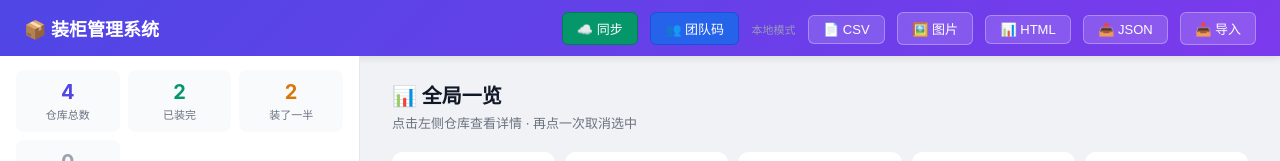
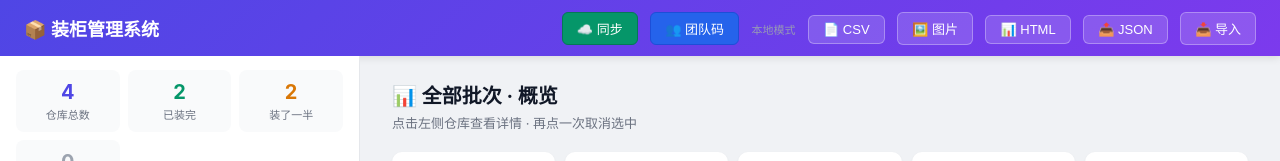
Before and after one commit to mryijia/packing-system, a plain HTML site: page index.html in a window 1280 px wide. Shown: the top 161 px of the page. Drawn offline with nearby package versions, Linux system fonts and the light colour scheme.

Commit message:
fix: 右侧概览跟随选中批次,标题显示批次名

```diff
--- a/index.html
+++ b/index.html
@@ -1053,17 +1053,23 @@ function renderMain() {
 
   if (!wh) {
     // ===== 全局一览模式 =====
-    const totalWh = state.warehouses.length;
-    const halfWh = state.warehouses.filter(w => getWarehouseStatus(w) === 'half').length;
-    const doneWh = state.warehouses.filter(w => getWarehouseStatus(w) === 'done').length;
-    const emptyWh = state.warehouses.filter(w => getWarehouseStatus(w) === 'empty').length;
-    const totalItems = state.warehouses.reduce((s, w) => s + w.items.reduce((a, i) => a + (i.qty || 0), 0), 0);
-    const typeCount = new Set(state.warehouses.flatMap(w => w.items.map(i => i.name))).size;
+    // pool 跟随选中批次（和左侧统计/筛选一致），选"全部"才看所有仓库
+    let pool = state.warehouses;
+    if (state.selectedBatch !== 'all') {
+      pool = pool.filter(w => w.batchId === state.selectedBatch);
+    }
+    const totalWh = pool.length;
+    const halfWh = pool.filter(w => getWarehouseStatus(w) === 'half').length;
+    const doneWh = pool.filter(w => getWarehouseStatus(w) === 'done').length;
+    const emptyWh = pool.filter(w => getWarehouseStatus(w) === 'empty').length;
+    const totalItems = pool.reduce((s, w) => s + w.items.reduce((a, i) => a + (i.qty || 0), 0), 0);
+    const typeCount = new Set(pool.flatMap(w => w.items.map(i => i.name))).size;
+    const batchLabel = state.selectedBatch === 'all' ? '全部批次' : getBatchName(state.selectedBatch);
 
     main.innerHTML = `
       <div class="main-header">
         <div>
-          <h2>📊 全局一览</h2>
+          <h2>📊 ${escapeHtml(batchLabel)} · 概览</h2>
           <div style="font-size:13px;color:#6b7280;margin-top:4px">
             点击左侧仓库查看详情 · 再点一次取消选中
           </div>
@@ -1099,7 +1105,7 @@ function renderMain() {
           📋 物品跨仓库分布（点击物品行展开看在哪些仓库里）
         </h3>
         <div class="${state.collapsed.dist ? 'collapsed-body' : ''}">
-          ${renderItemDistribution()}
+          ${renderItemDistribution(pool)}
         </div>
       </div>
     `;
@@ -1211,10 +1217,11 @@ function renderWarehouseOverview() {
   return grouped || '<div class="wh-empty">还没有任何仓库数据</div>';
 }
 
-function renderItemDistribution() {
-  // 物品跨仓库分布（按总件数排序）
+function renderItemDistribution(pool) {
+  // 物品跨仓库分布（按总件数排序）—— pool 外部传入时跟随批次，不传则默认全部
+  pool = pool || state.warehouses;
   const itemDist = {};
-  state.warehouses.forEach(w => {
+  pool.forEach(w => {
     w.items.forEach(item => {
       const key = item.name.trim();
       if (!key) return;
```
Also changed, not shown: 装柜管理系统.html (+18 -11 lines), .uploads/1b0e3eef-5eeb-400a-b162-ebc534c1c73f_image.png (added).
